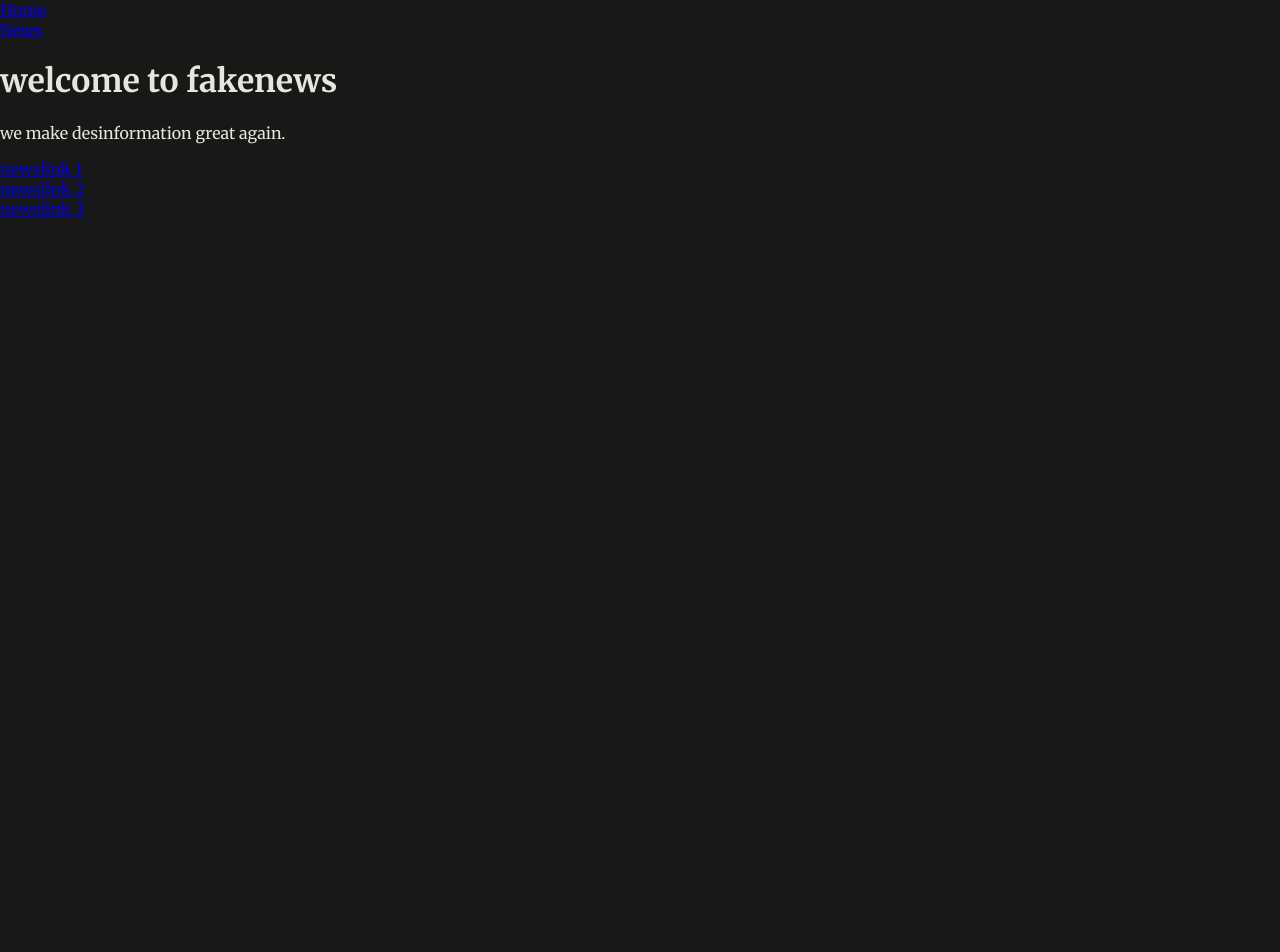
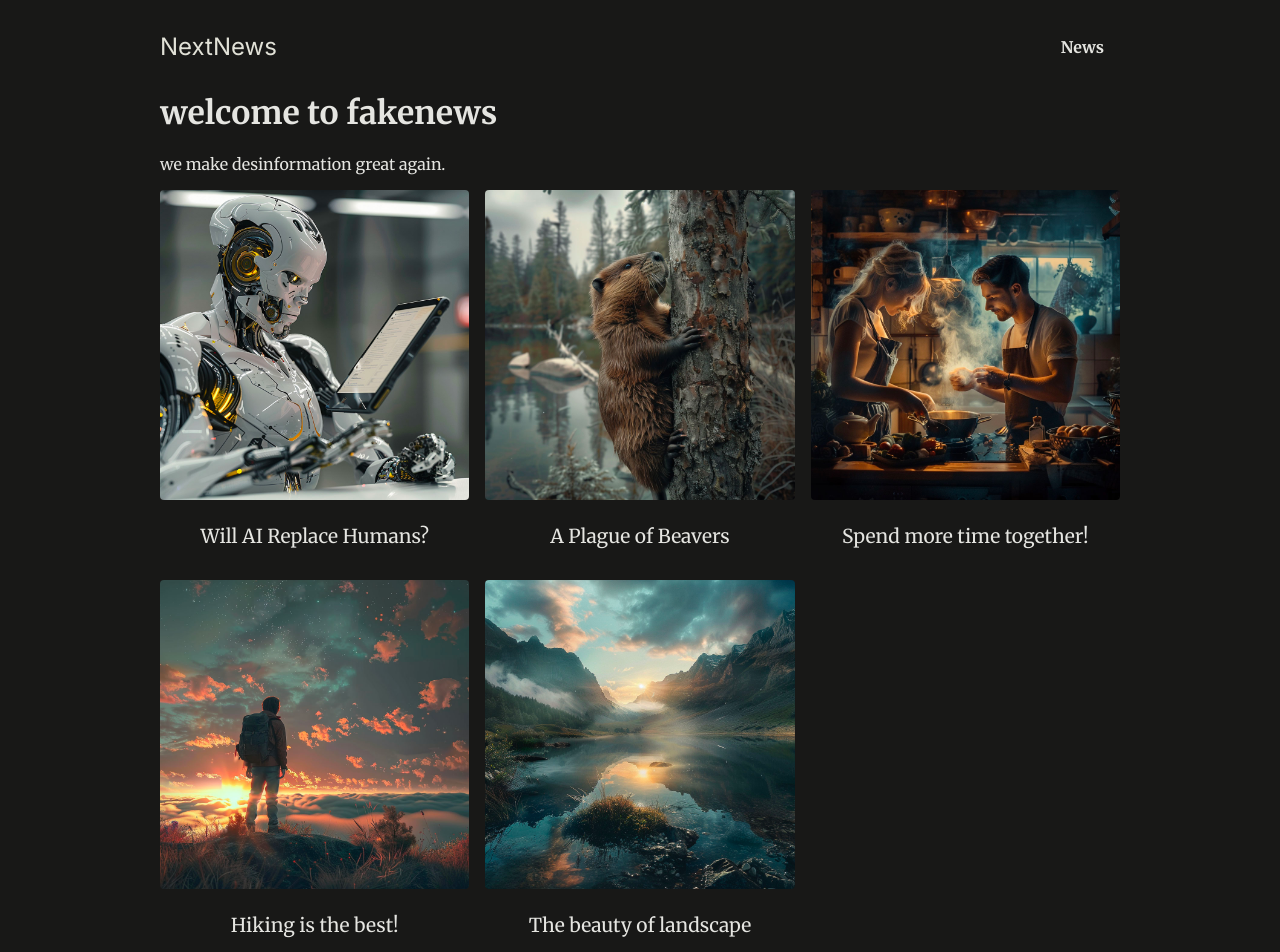
Before and after one commit to janpauldahlke/nextjs-routing-in-depth, a Next.js app: page /news in a window 1280 px wide. Shown: the top 952 px of the page. Before the commit the page ends 800 px from the top, so only its background shows below. Built offline with nearby package versions, Linux system fonts and the light colour scheme.

Commit message:
basic styles and notFound page

```diff
--- a/app/layout.js
+++ b/app/layout.js
@@ -10,8 +10,10 @@
 return (
   <html lang="en">
     <body>
-      <MainHeader></MainHeader>
-      {children}
+      <div id="page">
+        <MainHeader></MainHeader>
+        {children}
+      </div>
     </body>
     </html>
   )
--- a/app/news/[newsSlug]/_not-found.js
+++ /dev/null
@@ -1,5 +0,0 @@
-const NotFound = ({ params }) => {
-  <>
-    <h1>{ params.newsSlug} not found</h1>
-  </>
-}
--- a/app/news/page.js
+++ b/app/news/page.js
@@ -1,14 +1,31 @@
 import Link from "next/link";
+import Image from "next/image";
+
+import { DUMMY_NEWS } from "@/dumy-news";
 
 const NewsPage = () => {
   return (
     <>
       <h1>welcome to fakenews</h1>
       <p>we make desinformation great again.</p>
-      <ul>
-        <li><Link href="/news/link1">newslink 1</Link></li>
-        <li><Link href="/news/link2">newslink 2</Link></li>
-        <li><Link href="/news/link3">newslink 3</Link></li>
+      <ul className="news-list">
+        {(DUMMY_NEWS ?? []).map(({id,  slug, title, image}) => {
+          return (
+            <li key={id}>
+              <Link href={`news/${slug}`} >
+                <Image
+                  src={`/images/news/${image}`}
+                  alt={title}
+                  width={0}
+                  height={0}
+                  sizes="100vw"
+                  style={{ width: "100%", height: "auto" }}
+                />
+                <span>{ title }</span>
+              </Link>
+            </li>
+          )
+        })}
       </ul>
     </>
   );
--- a/components/mainheader/page.js
+++ b/components/mainheader/page.js
@@ -1,14 +1,18 @@
-import Link from "next/link";
+import Link from 'next/link';
 
-const MainHeader = () => {
+export default function MainHeader() {
   return (
-    <header>
-      <ul>
-        <li><Link href="/">Home</Link></li>
-        <li><Link href="/news">News</Link></li>
-      </ul>
+    <header id="main-header">
+      <div id="logo">
+        <Link href="/">NextNews</Link>
+      </div>
+      <nav>
+        <ul>
+          <li>
+            <Link href="/news">News</Link>
+          </li>
+        </ul>
+      </nav>
     </header>
-  )
+  );
 }
-
-export default MainHeader;
--- /dev/null
+++ b/dumy-news.js
@@ -0,0 +1,43 @@
+export const DUMMY_NEWS = [
+  {
+    id: 'n1',
+    slug: 'will-ai-replace-humans',
+    title: 'Will AI Replace Humans?',
+    image: 'ai-robot.jpg',
+    date: '2021-07-01',
+    content:
+      'Since late 2022 AI is on the rise and therefore many people worry whether AI will replace humans. The answer is not that simple. AI is a tool that can be used to automate tasks, but it can also be used to augment human capabilities. The future is not set in stone, but it is clear that AI will play a big role in the future. The question is how we will use it.',
+  },
+  {
+    id: 'n2',
+    slug: 'beaver-plague',
+    title: 'A Plague of Beavers',
+    image: 'beaver.jpg',
+    date: '2022-05-01',
+    content: 'Beavers are taking over the world. They are building dams everywhere and flooding entire cities. What can we do to stop them?',
+  },
+  {
+    id: 'n3',
+    slug: 'couple-cooking',
+    title: 'Spend more time together!',
+    image: 'couple-cooking.jpg',
+    date: '2024-03-01',
+    content: 'Cooking together is a great way to spend more time with your partner. It is fun and you get to eat something delicious afterwards. What are you waiting for? Get cooking!',
+  },
+  {
+    id: 'n4',
+    slug: 'hiking',
+    title: 'Hiking is the best!',
+    image: 'hiking.jpg',
+    date: '2024-01-01',
+    content: 'Hiking is a great way to get some exercise and enjoy the great outdoors. It is also a great way to clear your mind and reduce stress. So what are you waiting for? Get out there and start hiking!',
+  },
+  {
+    id: 'n5',
+    slug: 'landscape',
+    title: 'The beauty of landscape',
+    image: 'landscape.jpg',
+    date: '2022-07-01',
+    content: 'Landscape photography is a great way to capture the beauty of nature. It is also a great way to get outside and enjoy the great outdoors. So what are you waiting for? Get out there and start taking some pictures!',
+  },
+];
```
Also changed, not shown: app/news/[newsSlug]/page.js (+23 -2 lines), app/not-found.js (added, +9 -0 lines).
